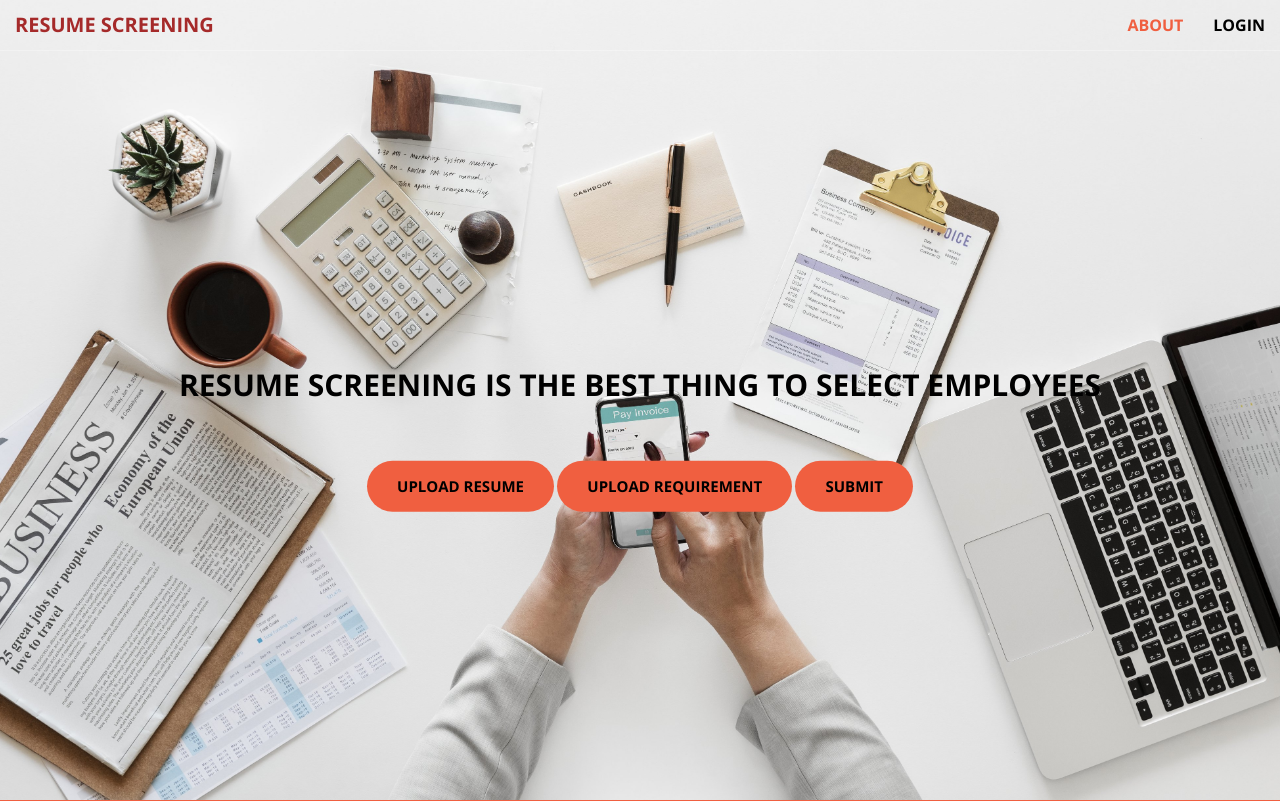
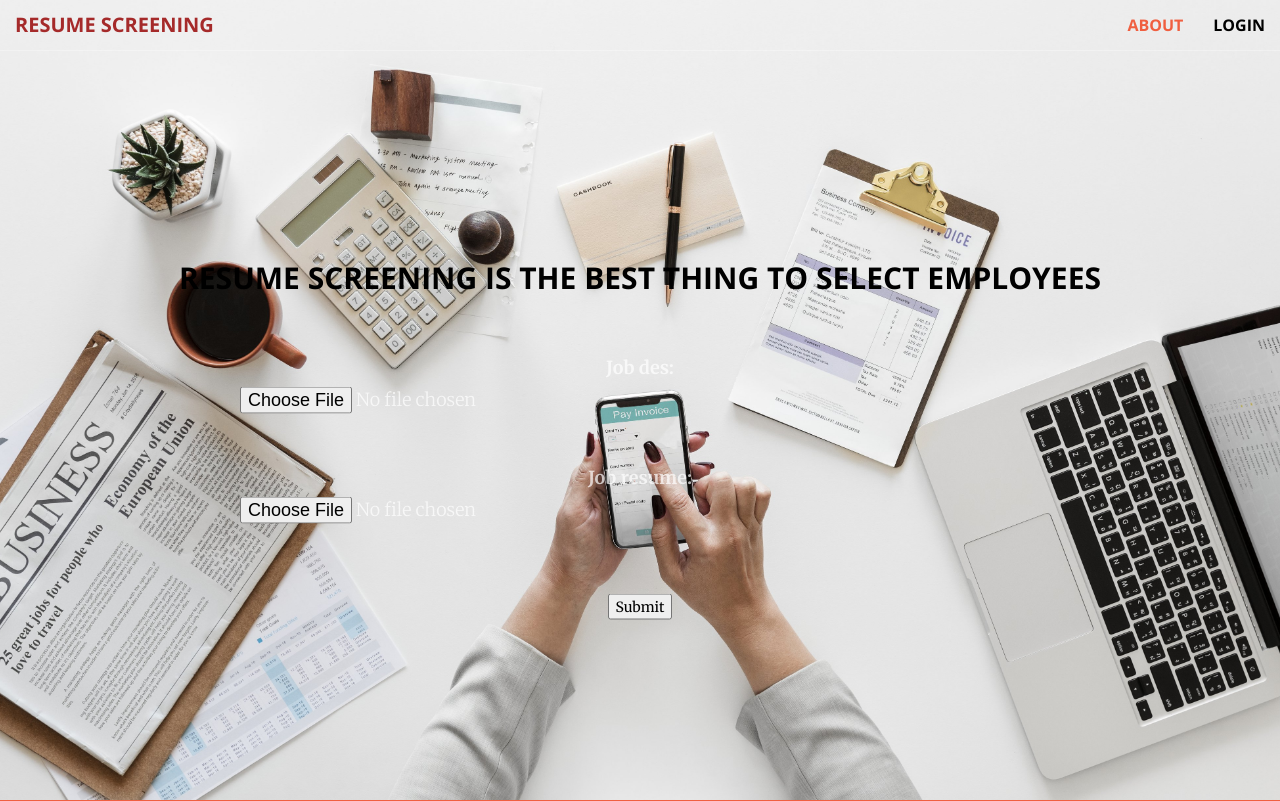
Before and after one commit to jarvis-advanced/resume-screening, a Django app: page / in a window 1280 px wide. Shown: the top 801 px of the page. Run offline with Django 3.2, Linux system fonts and the light colour scheme; some libraries are stand-ins or nearby versions.

Commit message:
Fixed bugs

```diff
--- a/screener/resumeScreen/templates/index.html
+++ b/screener/resumeScreen/templates/index.html
@@ -85,12 +85,23 @@
                 <h1 id="home-heading" class="main_text" style="color:black; font-size: 30px">
                     Resume Screening is the best thing to select employees</h1>
                     <br><br><br>
-                    <label for="fusk" class="btn btn-primary btn-xl page-scroll" style="color:black; font-size:15px;">Upload Resume</label>
-  					<input id="fusk" type="file" name="Upload Resume" accept=".pdf" multiple style="display: none;" >
+                  {% comment %} <label for="fusk" class="btn btn-primary btn-xl page-scroll" style="color:black; font-size:15px;">Upload Resume</label> {% endcomment %}
+                  <div style="color:black;">
+                    <form id="upload-form" method="POST" enctype="multipart/form-data">
+							{% csrf_token%}
+							{{ form1.as_p }}
 
-  					<label for="dusk" class="btn btn-primary btn-xl page-scroll" style="color:black; font-size:15px;">Upload Requirement</label>
+                            {{ form2.as_p }}
+							<button type="submit" style="margin-top:2%;">Submit</button>
+
+						</form>
+
+                </div>
+  					{% comment %} <input id="fusk" type="file" name="Upload Resume" accept=".pdf" multiple style="display: none;" > {% endcomment %}
+
+  					{% comment %} <label for="dusk" class="btn btn-primary btn-xl page-scroll" style="color:black; font-size:15px;">Upload Requirement</label>
   					<input id="dusk" type="file" name="Upload Requirement" accept=".pdf" style="display: none;" >
-                    <input type="Submit" name="Submit" class="btn btn-primary btn-xl page-scroll" style="color:black; font-size:15px;">
+                    <input type="Submit" name="Submit" class="btn btn-primary btn-xl page-scroll" style="color:black; font-size:15px;"> {% endcomment %}
             </div>
         </div>
     </header>
--- a/screener/resumeScreen/views.py
+++ b/screener/resumeScreen/views.py
@@ -21,20 +21,20 @@ def index(request):
 	if request.method == "POST":
 
 		form1 = UploadDes(request.POST, request.FILES,prefix="form1")
-		form2 = UploadRes(request.POST, request.FILES,prefix="form2")
+		# form2 = UploadRes(request.POST, request.FILES,prefix="form2")
 
-		if form1.is_valid() and form2.is_valid():
+		if form1.is_valid():
 			des = form1.save(commit=False)
-			res = form2.save(commit=False)
+			# res = form2.save(commit=False)
 			des.name = request.user
-			res.name = request.user
+			# res.name = request.user
 			des.save()
-			res.save()
+			# res.save()
 			return redirect('index')
 
 		else:
-			form1 = UploadDes()
-			form2 = uploadRes()
+			form1 = UploadDes(prefix="form1")
+			# form2 = uploadRes(prefix = "form2")
 
 	context_dict = {
 		'form1' : form1,
```
Also changed, not shown: screener/db.sqlite3.
